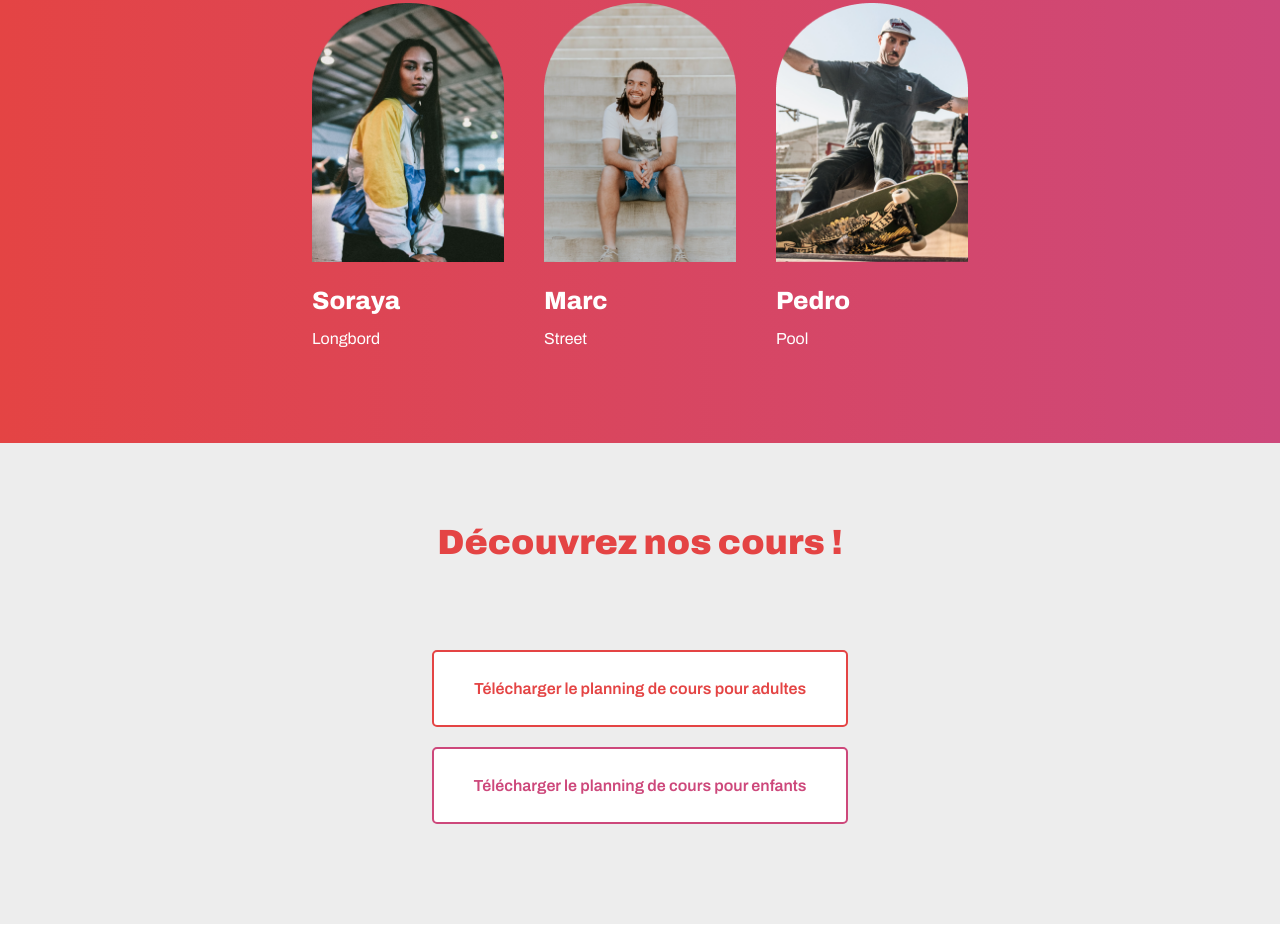
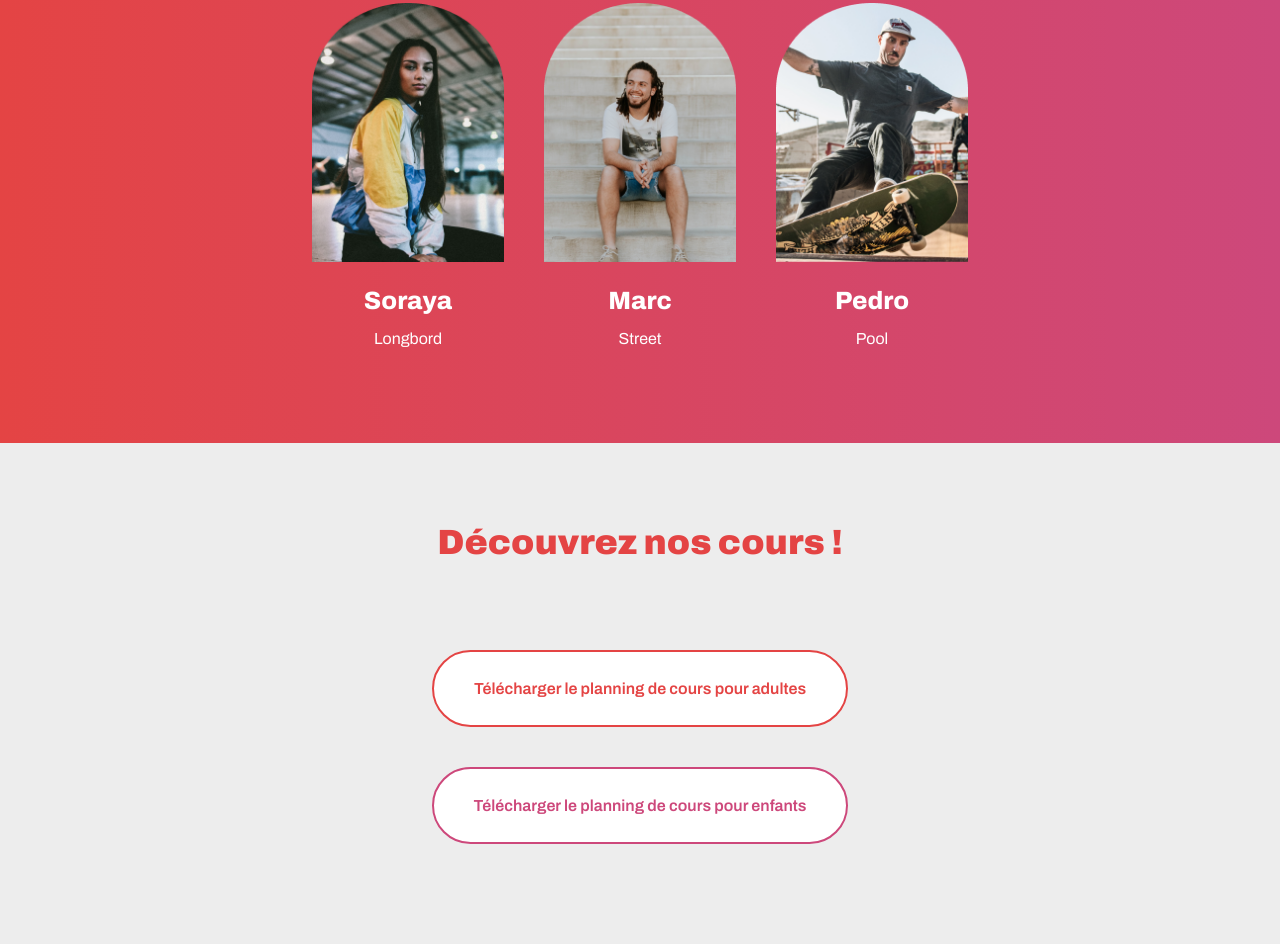
Before and after one commit to NafAldev/P2-RidingCities, a plain HTML site: page index.html in a window 1280 px wide. Shown: the part 1517-2461 px from the top of the page. Drawn offline with Linux system fonts and the light colour scheme.

Commit message:
update hover et text align

```diff
--- a/css/style.css
+++ b/css/style.css
@@ -185,4 +185,5 @@ p {
 .buttonHighlight:hover {
 	font-weight: 800;
 	border-width: 3px;
+	border: 1px solid black;
 }
--- a/index.html
+++ b/index.html
@@ -45,18 +45,24 @@
 							<div class="directionRow">
 								<article>
 									<img src="/images/soraya.png" alt="Visuel de Soraya">
+										<div class="textCenter">
 											<h3>Soraya</h3>
 											<p>Longbord</p>
+										</div>
 								</article>
 								<article>
 									<img src="/images/marc.png" alt="Visuel de Marc">
+										<div class="textCenter">
 											<h3> Marc</h3>
 											<p>Street</p>
+										</div>
 								</article>
 								<article>
 									<img src="/images/pedro.png" alt="Visuel de Pedro">
+										<div class="textCenter">
 											<h3>Pedro</h3>
 											<p>Pool</p>
+										</div>
 								</article>
 							</div>
 					</div>
@@ -64,10 +70,8 @@
 				<section class="sectionLightGreyBackground">
 					<h2> Découvrez nos cours !</h2>
 						<div class="directionColumn">
-							<div class="buttonHighlight">
-								<a class="button buttonMainColor" href="documents/planning-adultes.pdf">Télécharger le planning de cours pour adultes</a>
-								<a class="button buttonSecondColor" href="/documents/planning-enfants.pdf">Télécharger le planning de cours pour enfants</a>
-							</div>
+							<a class=" button buttonRounded buttonMainColor buttonHighlight" href="documents/planning-adultes.pdf">Télécharger le planning de cours pour adultes</a>
+							<a class=" button buttonRounded buttonSecondColor buttonHighlight" href="/documents/planning-enfants.pdf">Télécharger le planning de cours pour enfants</a>
 						</div>
 				</section>
 			</main>
```
Lines whose indentation alone changed are shown as unchanged.
